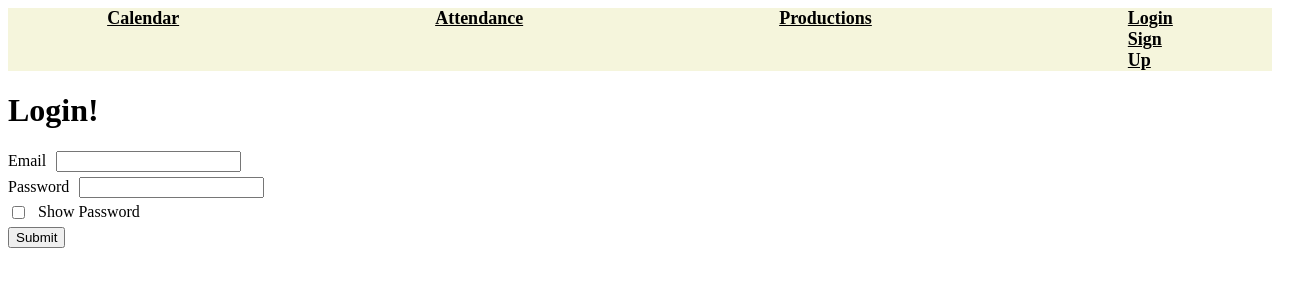
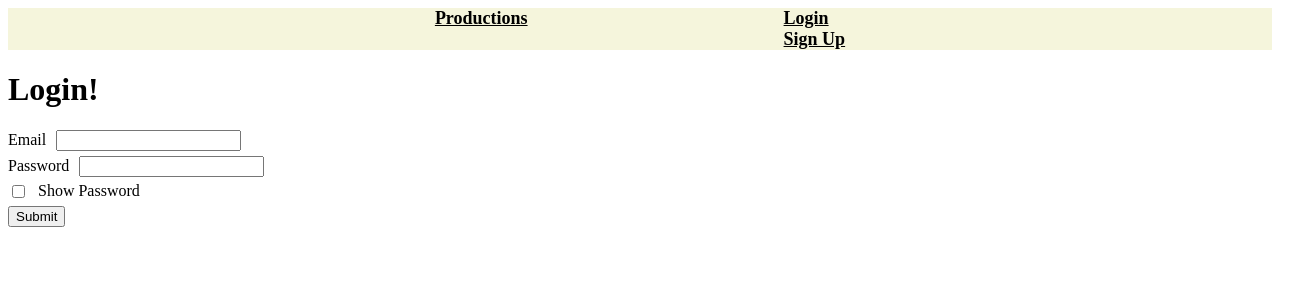
Before and after one commit to sky46/mhs-drama-manager, a Next.js app in the folder frontend/: page /login in a window 1280 px wide. Shown: the top 300 px of the page, 1301 px wide, since content can reach past the window. Built offline with nearby package versions, Linux system fonts and the light colour scheme; no server answers.

Commit message:
Clean up layout a bit

```diff
--- a/frontend/src/app/layout.js
+++ b/frontend/src/app/layout.js
@@ -33,8 +33,6 @@
         <header>
           <nav>
             <ul className={styles.list}>
-              <li className={styles.listitem}><Link href="/calendar" className={styles.navitem}>Calendar</Link></li>
-              <li className={styles.listitem}><Link href="/attendance" className={styles.navitem}>Attendance</Link></li>
               <li className={styles.listitem}><Link href="/productions" className={styles.navitem}>Productions</Link></li>
                 {isLoggedIn ? (
                   <li className={styles.listitem}><Logout onLogout={checkLoginStatus} /></li>
```
Also changed, not shown: frontend/src/app/attendance/page.js (deleted, +0 -10 lines).
